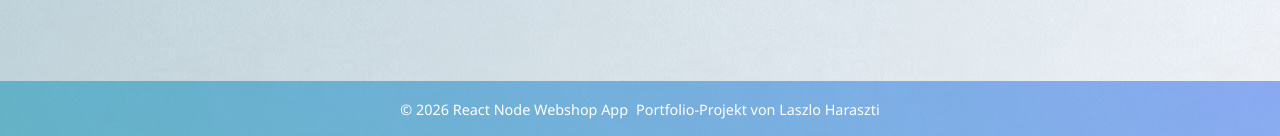
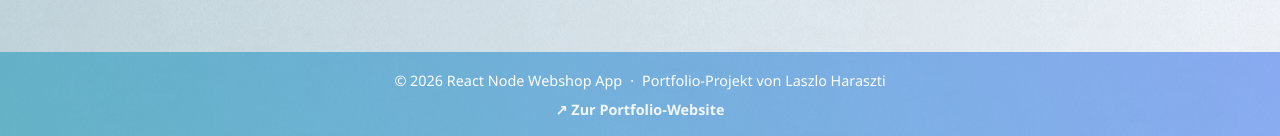
Before and after one commit to laci528-creator/React-Node-webshop-app, a React (Vite) app in the folder client/: page / in a window 1280 px wide. Shown: the part 661-797 px from the top of the page. Built offline with nearby package versions, Linux system fonts and the light colour scheme; no server answers.

Commit message:
feat: add portfolio link to footer

```diff
--- a/client/src/components/Footer.jsx
+++ b/client/src/components/Footer.jsx
@@ -1,10 +1,17 @@
 function Footer() {
   return (
     <footer className="footer">
-      <div className="footer-text">
+      <p className="footer-text">
         <span>© 2026 React Node Webshop App</span>
+        <span className="footer-separator">·</span>
         <span>Portfolio-Projekt von Laszlo Haraszti</span>
-      </div>
+      </p>
+        <a
+    href="https://laci528-creator.github.io/meine_lebenslauf/"
+    className="portfolio-link"
+  >
+    ↗ Zur Portfolio-Website
+  </a>
     </footer>
   );
 }
--- a/client/src/index.css
+++ b/client/src/index.css
@@ -961,4 +961,26 @@ body {
     flex-direction: column;
     gap: 4px;
   }
+    .footer-separator {
+    display: none;
+  }
 }
+
+.portfolio-link {
+  display: inline-flex;
+  align-items: center;
+  gap: 6px;
+  margin-top: 8px;
+
+  color: #fff;
+  text-decoration: none;
+  font-size: 0.9rem;
+  font-weight: 600;
+
+  opacity: 0.9;
+}
+
+.portfolio-link:hover {
+  opacity: 1;
+  text-decoration: underline;
+}
```
